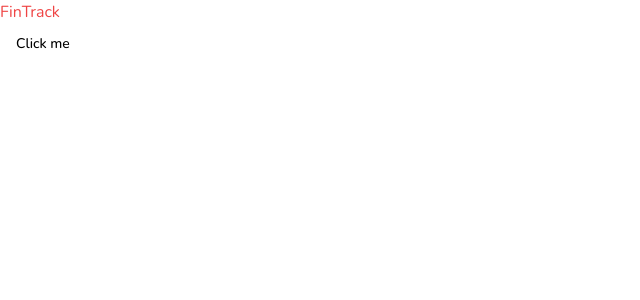
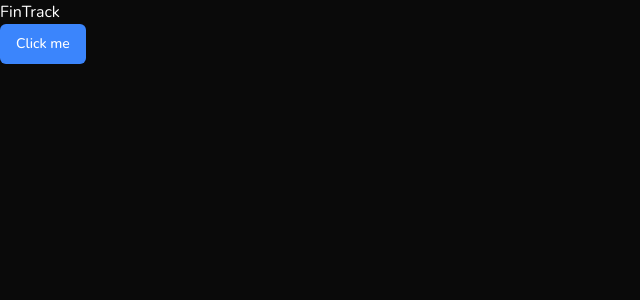
Before and after one commit to jessesiqueira-dev/fintrack, a React (Vite) app: page / in a window 1280 px wide. Shown: the top 300 px of the page, without its empty margins (0-640 px from the left). Built offline with nearby package versions, Linux system fonts and the light colour scheme.

Commit message:
feat: update shadcn theme colors

```diff
--- a/src/App.jsx
+++ b/src/App.jsx
@@ -2,8 +2,8 @@
 const App = () => {
   return (
     <div>
-      <h1 className="text-red-500">FinTrack</h1>
-      <Button>Click me</Button>
+      <h1>FinTrack</h1>
+      <Button className="bg-primary-blue">Click me</Button>
     </div>
   )
 }
--- a/src/index.css
+++ b/src/index.css
@@ -117,75 +117,66 @@
 * {
   font-family: 'Nunito', sans-serif;
 }
+
 @layer base {
-  :root {
-    --background: oklch(1 0 0);
-    --foreground: oklch(0.145 0 0);
-    --card: oklch(1 0 0);
-    --card-foreground: oklch(0.145 0 0);
-    --popover: oklch(1 0 0);
-    --popover-foreground: oklch(0.145 0 0);
-    --primary: oklch(0.205 0 0);
-    --primary-foreground: oklch(0.985 0 0);
-    --secondary: oklch(0.97 0 0);
-    --secondary-foreground: oklch(0.205 0 0);
-    --muted: oklch(0.97 0 0);
-    --muted-foreground: oklch(0.556 0 0);
-    --accent: oklch(0.97 0 0);
-    --accent-foreground: oklch(0.205 0 0);
-    --destructive: oklch(0.577 0.245 27.325);
-    --border: oklch(0.922 0 0);
-    --input: oklch(0.922 0 0);
-    --ring: oklch(0.708 0 0);
-    --chart-1: oklch(0.87 0 0);
-    --chart-2: oklch(0.556 0 0);
-    --chart-3: oklch(0.439 0 0);
-    --chart-4: oklch(0.371 0 0);
-    --chart-5: oklch(0.269 0 0);
-    --radius: 0.5rem;
-    --sidebar: oklch(0.985 0 0);
-    --sidebar-foreground: oklch(0.145 0 0);
-    --sidebar-primary: oklch(0.205 0 0);
-    --sidebar-primary-foreground: oklch(0.985 0 0);
-    --sidebar-accent: oklch(0.97 0 0);
-    --sidebar-accent-foreground: oklch(0.205 0 0);
-    --sidebar-border: oklch(0.922 0 0);
-    --sidebar-ring: oklch(0.708 0 0);
-  }
-  .dark {
-    --background: oklch(0.145 0 0);
-    --foreground: oklch(0.985 0 0);
-    --card: oklch(0.205 0 0);
-    --card-foreground: oklch(0.985 0 0);
-    --popover: oklch(0.205 0 0);
-    --popover-foreground: oklch(0.985 0 0);
-    --primary: oklch(0.922 0 0);
-    --primary-foreground: oklch(0.205 0 0);
-    --secondary: oklch(0.269 0 0);
-    --secondary-foreground: oklch(0.985 0 0);
-    --muted: oklch(0.269 0 0);
-    --muted-foreground: oklch(0.708 0 0);
-    --accent: oklch(0.269 0 0);
-    --accent-foreground: oklch(0.985 0 0);
-    --destructive: oklch(0.704 0.191 22.216);
-    --border: oklch(1 0 0 / 10%);
-    --input: oklch(1 0 0 / 15%);
-    --ring: oklch(0.556 0 0);
-    --chart-1: oklch(0.87 0 0);
-    --chart-2: oklch(0.556 0 0);
-    --chart-3: oklch(0.439 0 0);
-    --chart-4: oklch(0.371 0 0);
-    --chart-5: oklch(0.269 0 0);
-    --sidebar: oklch(0.205 0 0);
-    --sidebar-foreground: oklch(0.985 0 0);
-    --sidebar-primary: oklch(0.488 0.243 264.376);
-    --sidebar-primary-foreground: oklch(0.985 0 0);
-    --sidebar-accent: oklch(0.269 0 0);
-    --sidebar-accent-foreground: oklch(0.985 0 0);
-    --sidebar-border: oklch(1 0 0 / 10%);
-    --sidebar-ring: oklch(0.556 0 0);
+  @layer base {
+    :root {
+      --primary-blue: 217 97% 61%;
+      --primary-green: 102 59% 44%;
+      --primary-red: 0 81% 55%;
+
+      /* Fundo da aplicação (<body>) */
+      --background: 0 0% 3.9%;
+      --foreground: 0 0% 100%;
+
+      /* Fundo do <Card> */
+      --card: 0 0 9%;
+      --card-foreground: 0 0% 100%;
+
+      /* Fundo do <DropdownMenu>, <HoverCard>, <Popover> */
+      --popover: 0 0 9%;
+      --popover-foreground: 0 0% 100%;
+
+      /* Botões */
+      --primary: 102 59% 44%;
+      --primary-foreground: 0 0% 100%;
+      --secondary: 240 4% 16%;
+      --secondary-foreground: 0 0% 100%;
+
+      /* Fundo do <Switch>, <Skeleton> e <TabList> */
+      --muted: 240 4% 16%;
+      --muted-foreground: 0 0% 63.9%;
+
+      /* Efeito de hover no <DropdownMenu>, <HoverCard> e <Popover> */
+      --accent: 240 4% 16%;
+      --accent-foreground: 0 0% 100%;
+
+      /* Botões perigosos (deleção, por exemplo) */
+      --destructive: 0 81% 55%;
+      --destructive-foreground: 0 0% 100%;
+
+      /* Borda dos elementos */
+      --border: 240 4% 16%;
+
+      /* Borda dos inputs */
+      --input: 240 4% 16%;
+
+      /* Cor do ring nos inputs */
+      --ring: 0 0% 83.1%;
+
+      /* Border radius para cards, inputs e botões */
+      --radius: 0.5rem;
+
+      /* Gráficos */
+      --chart-1: 220 70% 50%;
+      --chart-2: 160 60% 45%;
+      --chart-3: 30 80% 55%;
+      --chart-4: 280 65% 60%;
+      --chart-5: 340 75% 55%;
+    }
   }
 }
+
 @layer base {
   * {
     @apply border-border;
--- a/tailwind.config.js
+++ b/tailwind.config.js
@@ -1,4 +1,4 @@
-/** @type {import('tailw  indcss').Config} */
+/** @type {import('tailwindcss').Config} */
 export default {
   darkMode: ['class'],
   content: ['./index.html', './src/**/*.{js,ts,jsx,tsx}'],
@@ -23,6 +23,9 @@
         primary: {
           DEFAULT: 'hsl(var(--primary))',
           foreground: 'hsl(var(--primary-foreground))',
+          red: 'hsl(var(--primary-red))',
+          green: 'hsl(var(--primary-green))',
+          blue: 'hsl(var(--primary-blue))',
         },
         secondary: {
           DEFAULT: 'hsl(var(--secondary))',
@@ -36,7 +39,10 @@
           DEFAULT: 'hsl(var(--accent))',
           foreground: 'hsl(var(--accent-foreground))',
         },
-        destructive: 'hsl(var(--destructive))',
+        destructive: {
+          DEFAULT: 'hsl(var(--destructive))',
+          foreground: 'hsl(var(--destructive-foreground))',
+        },
         border: 'hsl(var(--border))',
         input: 'hsl(var(--input))',
         ring: 'hsl(var(--ring))',
@@ -47,16 +53,6 @@
           4: 'hsl(var(--chart-4))',
           5: 'hsl(var(--chart-5))',
         },
-        sidebar: {
-          DEFAULT: 'hsl(var(--sidebar))',
-          foreground: 'hsl(var(--sidebar-foreground))',
-          primary: 'hsl(var(--sidebar-primary))',
-          'primary-foreground': 'hsl(var(--sidebar-primary-foreground))',
-          accent: 'hsl(var(--sidebar-accent))',
-          'accent-foreground': 'hsl(var(--sidebar-accent-foreground))',
-          border: 'hsl(var(--sidebar-border))',
-          ring: 'hsl(var(--sidebar-ring))',
-        },
       },
     },
   },
```
